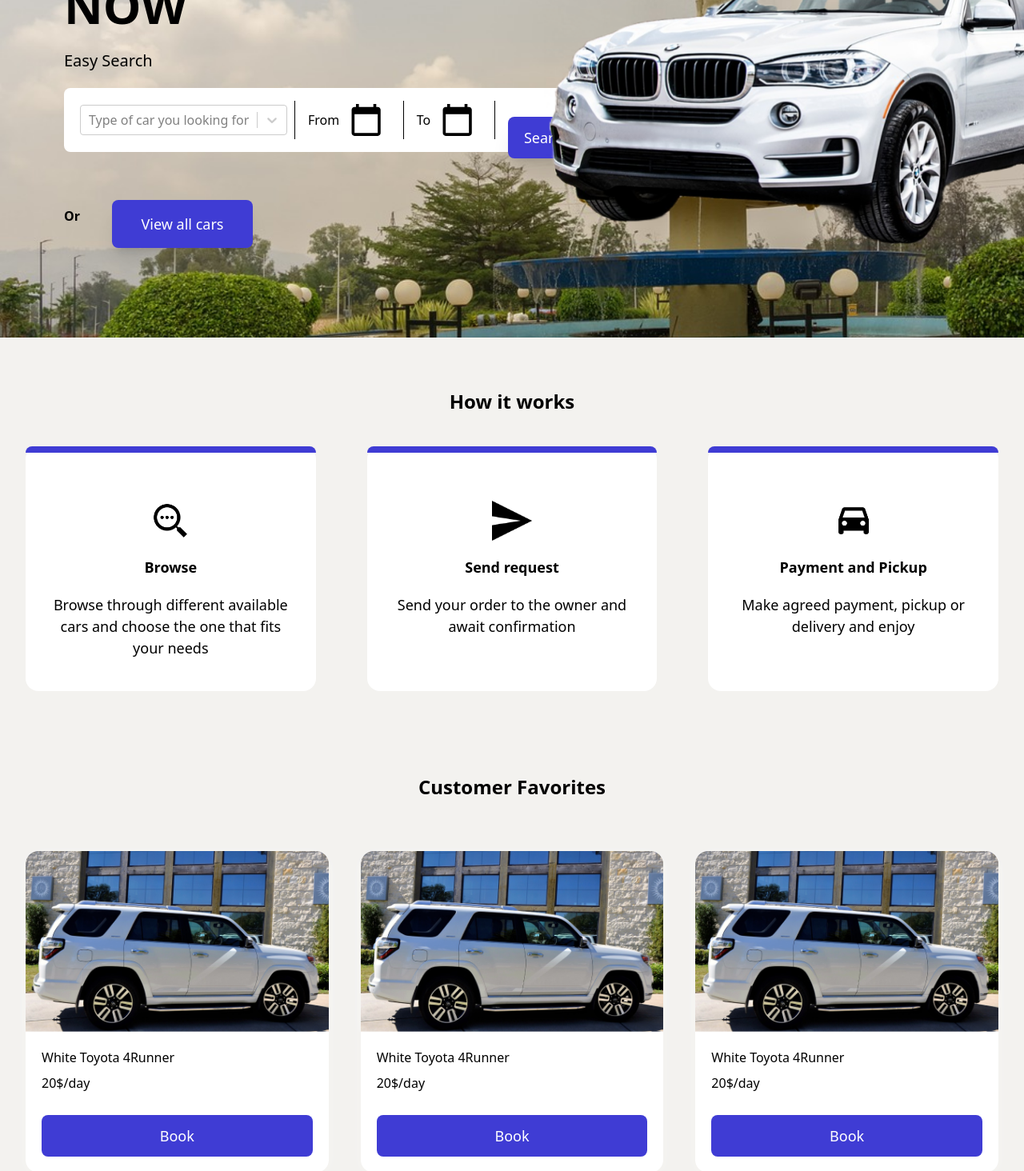
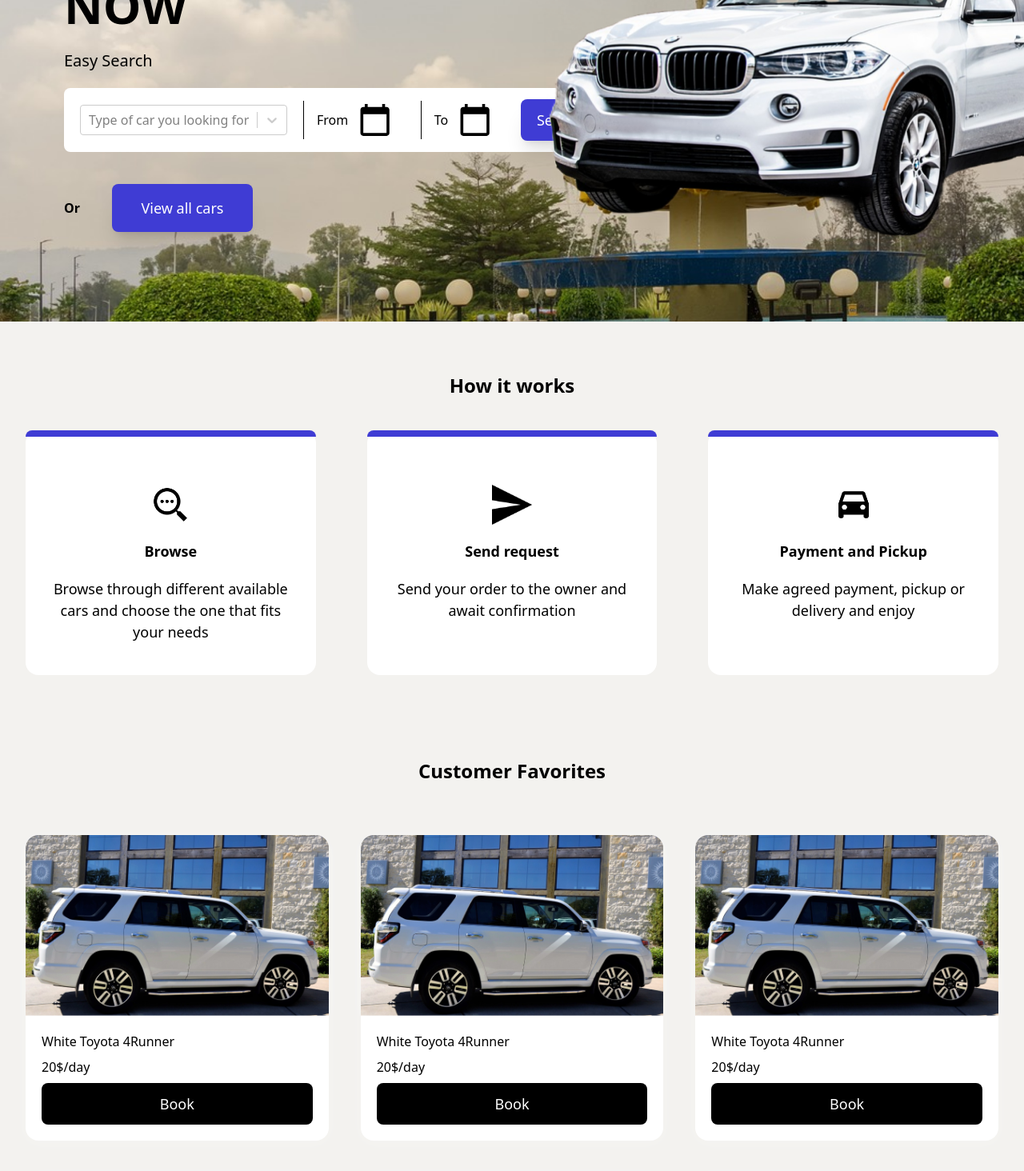
Before and after one commit to KARL-GROUP/karl-rental-fe, a Next.js app: page / in a window 1280 px wide. Shown: the part 280-1744 px from the top of the page at 80% size. Built offline with nearby package versions, Linux system fonts and the light colour scheme.

Commit message:
Feat: fixing button margin

```diff
--- a/src/components/sections/CarSection.tsx
+++ b/src/components/sections/CarSection.tsx
@@ -18,7 +18,7 @@ const CarSection = () => {
               <div className=" px-5 py-5 flex flex-col gap-2">
               <p className="text-md">{car.carName}</p>
               <p className="text-md">{car.price}</p>
-              <Button text="Book" styles="w-full" />
+              <Button text="Book" styles="w-full bg-black" />
 
               </div>
 
--- a/src/components/sections/Hero.tsx
+++ b/src/components/sections/Hero.tsx
@@ -38,10 +38,10 @@ const Hero = () => {
 
                     </div>
 
-                    <div className="border-l border-black px-4 h-12">
-                        <Button styles="bg-[#3F3CD4] -mt-0 shadow-xl" text="Search" />
+                    {/* <div className="border-l border-black px-4 h-12"> */}
+                        <Button styles="bg-[#3F3CD4] mt-0 shadow-xl" text="Search" />
 
-                    </div>
+                    {/* </div> */}
                 </div>
                 <div className="flex gap-10 items-center mt-5">
                     <p className="font-bold">Or</p>
--- a/src/components/ui/Button.tsx
+++ b/src/components/ui/Button.tsx
@@ -6,7 +6,7 @@ interface Props {
 
 const Button = ({ text, styles, onClick }: Props) => {
   return (<>
-    <button onClick={onClick} className={`bg-[#3F3CD4] text-white text-lg rounded-lg px-5 py-3 mt-5 ${styles}`}>{text}</button>
+    <button onClick={onClick} className={`bg-[#3F3CD4] text-white text-lg rounded-lg px-5 py-3  ${styles}`}>{text}</button>
   </>);
 }
 
```
